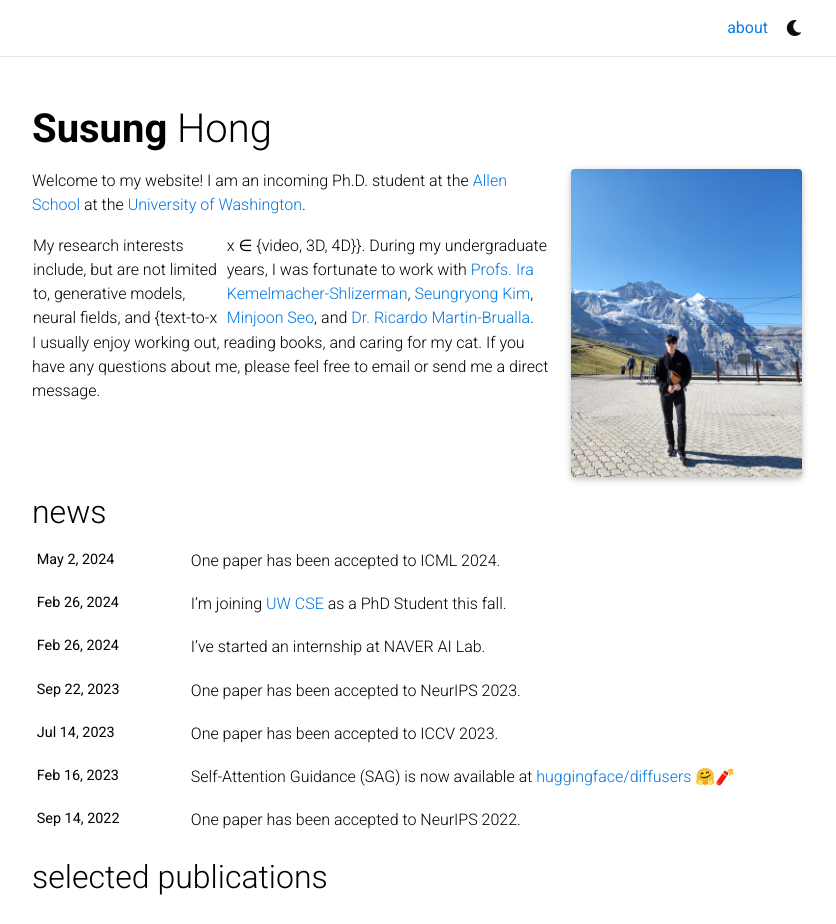
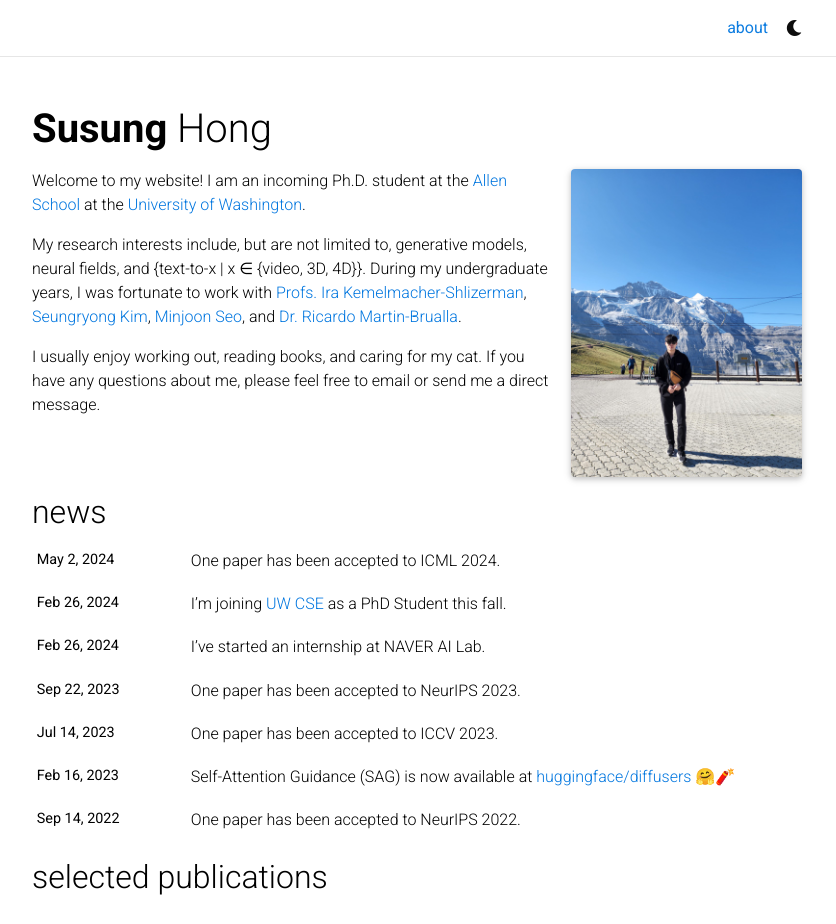
Before and after one commit to SusungHong/susunghong.github.io, a Jekyll site: the page built from _pages/about.md, in a window 1280 px wide and 1213 px high, cut to the strip 0-924 px from the top of the window. Shown: the whole strip, without its empty margins (223-1059 px from the left). Built offline with Jekyll 4.4.1, drawn with Linux system fonts in a browser that asks for light colours; full-size pictures stand in for the smaller copies a plugin makes; emoji names are drawn with the system emoji font; comment, search, counter and statistics services are not loaded; a style sheet for code colours, icons or effects is not loaded.

```diff
--- a/_pages/about.md
+++ b/_pages/about.md
@@ -17,6 +17,6 @@ social: true  # includes social icons at the bottom of the page
 
 Welcome to my website! I am an incoming Ph.D. student at the [Allen School](https://www.cs.washington.edu/) at the [University of Washington](https://www.washington.edu/).
 
-My research interests include, but are not limited to, generative models, neural fields, and {text-to-x | x ∈ {video, 3D, 4D}}. During my undergraduate years, I was fortunate to work with [Profs. Ira Kemelmacher-Shlizerman](https://www.irakemelmacher.com/), [Seungryong Kim](https://cvlab.korea.ac.kr/members/faculty), [Minjoon Seo](https://seominjoon.github.io/), and [Dr. Ricardo Martin-Brualla](https://ricardomartinbrualla.com/).
+My research interests include, but are not limited to, generative models, neural fields, and {text-to-x \| x ∈ {video, 3D, 4D}}. During my undergraduate years, I was fortunate to work with [Profs. Ira Kemelmacher-Shlizerman](https://www.irakemelmacher.com/), [Seungryong Kim](https://cvlab.korea.ac.kr/members/faculty), [Minjoon Seo](https://seominjoon.github.io/), and [Dr. Ricardo Martin-Brualla](https://ricardomartinbrualla.com/).
 
 I usually enjoy working out, reading books, and caring for my cat. If you have any questions about me, please feel free to email or send me a direct message.
```
